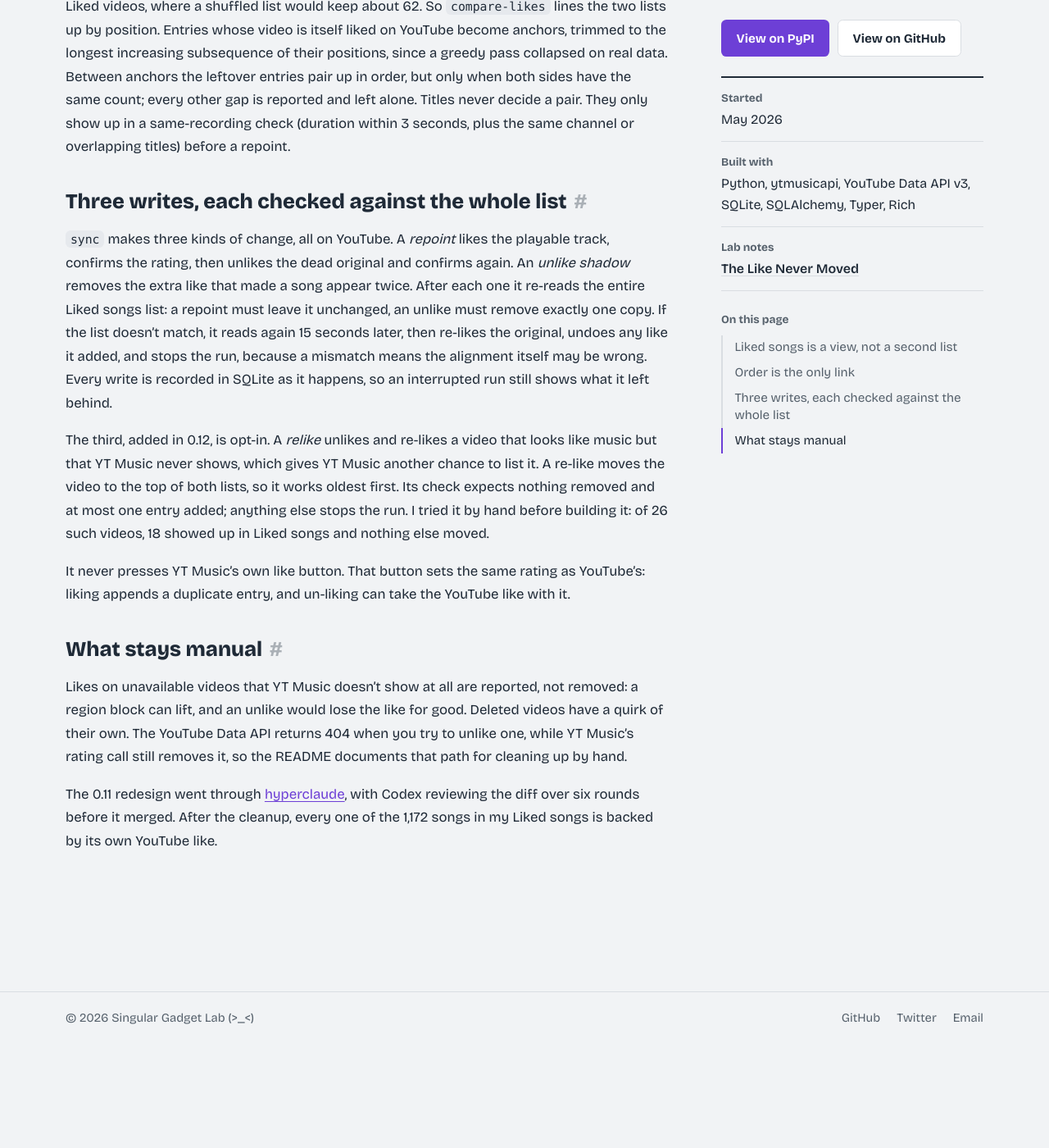
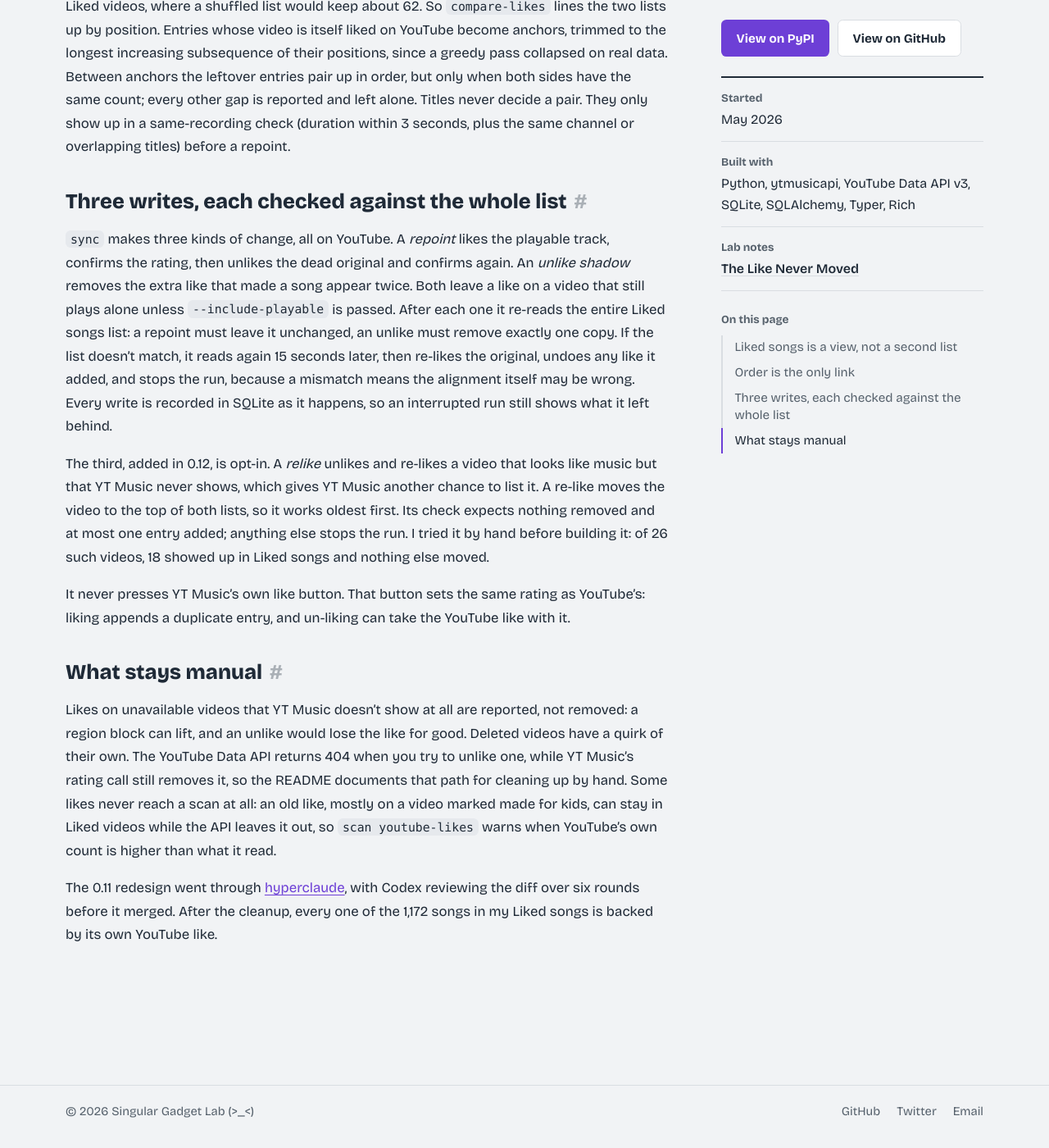
Before and after one commit to zeikar/zeikar.github.io, a Jekyll site: the page built from _projects/like-surgeon.md, in a window 1280 px wide and 1400 px high, scrolled down 2036 px. Shown: the whole window at 82% size. Built offline with Jekyll 4.4.1, drawn with Linux system fonts in a browser that asks for light colours; some web fonts are replaced; before the commit the page ends 3322 px from its top, so only the background shows below that.

Commit message:
docs(projects): like-surgeon notes the --include-playable opt-in and the hidden-likes scan warning

```diff
--- a/_projects/like-surgeon.md
+++ b/_projects/like-surgeon.md
@@ -26,7 +26,7 @@ YT Music never says which like backs an entry; its feedback tokens are opaque. W
 
 ## Three writes, each checked against the whole list
 
-`sync` makes three kinds of change, all on YouTube. A *repoint* likes the playable track, confirms the rating, then unlikes the dead original and confirms again. An *unlike shadow* removes the extra like that made a song appear twice. After each one it re-reads the entire Liked songs list: a repoint must leave it unchanged, an unlike must remove exactly one copy. If the list doesn't match, it reads again 15 seconds later, then re-likes the original, undoes any like it added, and stops the run, because a mismatch means the alignment itself may be wrong. Every write is recorded in SQLite as it happens, so an interrupted run still shows what it left behind.
+`sync` makes three kinds of change, all on YouTube. A *repoint* likes the playable track, confirms the rating, then unlikes the dead original and confirms again. An *unlike shadow* removes the extra like that made a song appear twice. Both leave a like on a video that still plays alone unless `--include-playable` is passed. After each one it re-reads the entire Liked songs list: a repoint must leave it unchanged, an unlike must remove exactly one copy. If the list doesn't match, it reads again 15 seconds later, then re-likes the original, undoes any like it added, and stops the run, because a mismatch means the alignment itself may be wrong. Every write is recorded in SQLite as it happens, so an interrupted run still shows what it left behind.
 
 The third, added in 0.12, is opt-in. A *relike* unlikes and re-likes a video that looks like music but that YT Music never shows, which gives YT Music another chance to list it. A re-like moves the video to the top of both lists, so it works oldest first. Its check expects nothing removed and at most one entry added; anything else stops the run. I tried it by hand before building it: of 26 such videos, 18 showed up in Liked songs and nothing else moved.
 
@@ -34,6 +34,6 @@ It never presses YT Music's own like button. That button sets the same rating as
 
 ## What stays manual
 
-Likes on unavailable videos that YT Music doesn't show at all are reported, not removed: a region block can lift, and an unlike would lose the like for good. Deleted videos have a quirk of their own. The YouTube Data API returns 404 when you try to unlike one, while YT Music's rating call still removes it, so the README documents that path for cleaning up by hand.
+Likes on unavailable videos that YT Music doesn't show at all are reported, not removed: a region block can lift, and an unlike would lose the like for good. Deleted videos have a quirk of their own. The YouTube Data API returns 404 when you try to unlike one, while YT Music's rating call still removes it, so the README documents that path for cleaning up by hand. Some likes never reach a scan at all: an old like, mostly on a video marked made for kids, can stay in Liked videos while the API leaves it out, so `scan youtube-likes` warns when YouTube's own count is higher than what it read.
 
 The 0.11 redesign went through [hyperclaude](/projects/hyperclaude/), with Codex reviewing the diff over six rounds before it merged. After the cleanup, every one of the 1,172 songs in my Liked songs is backed by its own YouTube like.
```
